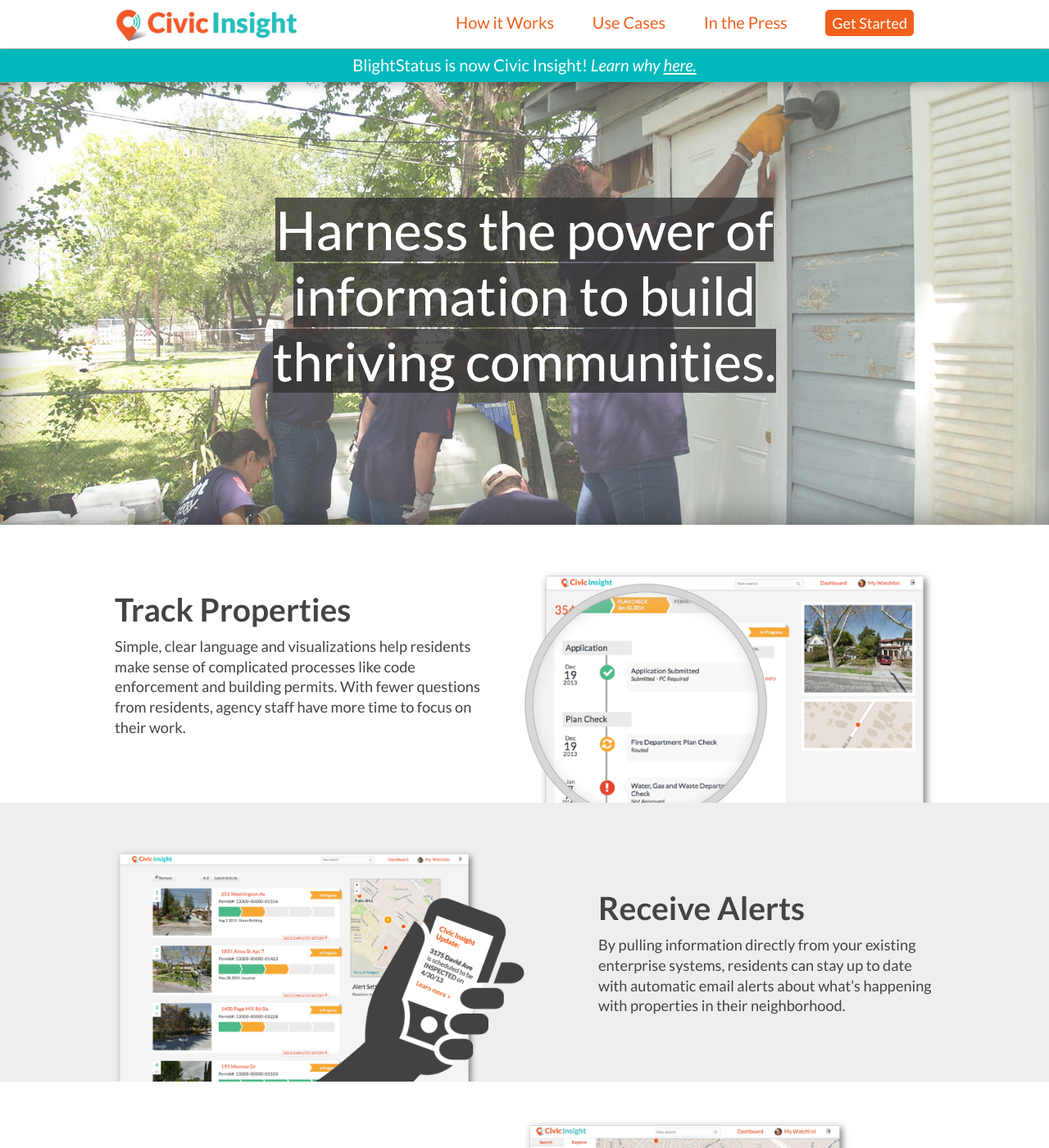
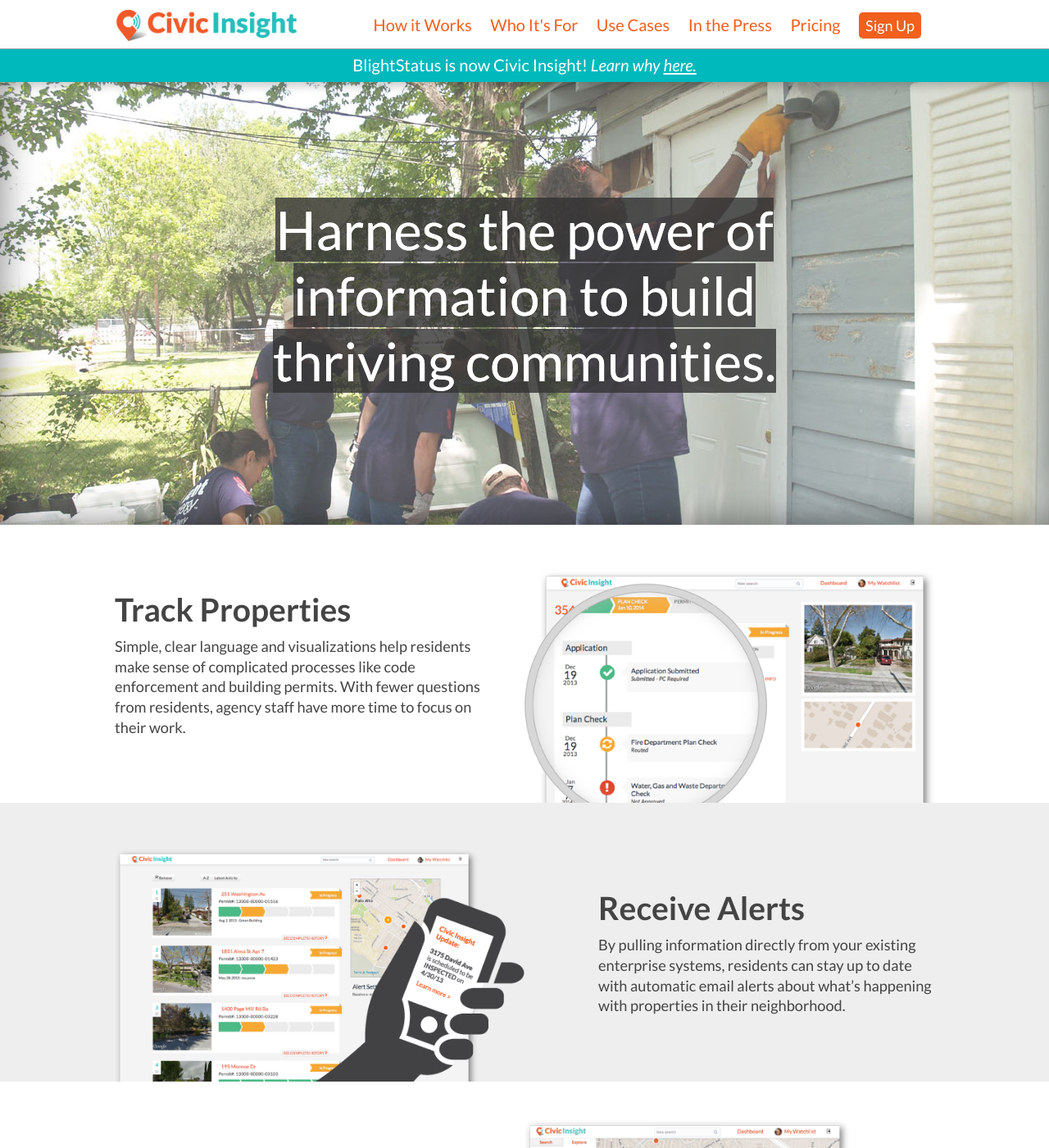
Before and after one commit to civicindustries/civicinsight.com, a Jekyll site: the page built from index.html, in a window 1280 px wide and 1400 px high. Shown: the whole window at 82% size. Built offline with Jekyll 4.4.1, drawn with Linux system fonts in a browser that asks for light colours; nearby versions of some CDN libraries; Markdown is read by kramdown in place of the engine named in the settings; some of the changed text lies outside the part shown.

Commit message:
Content changes

```diff
--- a/_includes/header.html
+++ b/_includes/header.html
@@ -6,20 +6,17 @@
     </div>
     <ul id="nav" style="float: right">
       <li><a href="/index.html#product">How it Works</a></li>
+      <li><a href="/index.html#who-for">Who It's For</a></li>
       <li><a href="/index.html#case-studies">Use Cases</a></li>
       <li><a href="/index.html#clients">In the Press</a></li>
-      <li><a class="menu-button btn-glow primary btn-submit signup" href="/index.html#pricing">Get Started</a></li>
-
-
+      <li><a href="/index.html#pricing">Pricing</a></li>
+      <li><a class="menu-button btn-glow primary btn-submit signup" href="/index.html#pricing">Sign Up</a></li>
     </ul>
-
   </div>
-
 
   <div id="notice" class="shadow">
     <p>
       BlightStatus is now Civic Insight! <span class="notice">Learn why <a class="here" href="http://bit.ly/10yKu1E">here.</a></span>
     </p>
   </div>
-
 </header>
--- a/_includes/home/case-studies.html
+++ b/_includes/home/case-studies.html
@@ -1,62 +1,30 @@
 <!-- Section #3 -->
-<section id="case-studies"  data-speed="4" class="teal-background row">
-
-
+<section id="who-for"  data-speed="4" class="teal-background row">
   <div class="columns" style="width: 1000px; margin: 0 auto">
-
-    <div class="center"><h1>What Can I Use It For?</h1></div>
-
-    <!-- Big Picture Stuff -->
-    <div id="neighborhood-revitalization" >
     <article class="columns row">
-
       <div class="row-column-left" style="width: 480px; float: left; padding: 20px 0; margin-right: 40px">
-            <h3>Building Permits</h3>
-            <ul  style="position: relative; list-style: bullet">
-              <li>
-                Building and development are critical drivers of economic prosperity in any city.
-                Civic Insight eliminates costly delays by demystifying the permit approval process and making
-                timely information available when it’s most important.
-              </li>
-            </ul>
+        <h3>Benefits for Constituents</h3>
+          <div class="benefits">
+              <div class="summary">
+                <div class="title"><strong>Residents &amp; Local Orgs</strong></div>
+                <div class="circular-image"><img src="/images/stock/159494420.jpg" /></div>
+                <p>Residents have answers at their fingertips in language they understand, saving them a visit to City Hall.</p>
+              </div>
+          </div>
+          <div class="benefits">
+              <div class="circular-image"><img src="/images/stock/110296997.jpg" /></div>
+              <div class="summary">
+                <div class="title"><strong>Real Estate Professionals</strong></div>
+                <p>Track multiple properties at a time and stay on top of all your projects with real-time alerts.</p>
+              </div>
+          </div>
       </div>
 
       <div class="row-column-right" style="width: 480px; float: left; padding: 20px 0">
-            <h3>Code Enforcement</h3>
-            <ul  style="position: relative; list-style: bullet">
-              <li>
-                We all have a vested interest in seeing our communities thrive. By getting everyone on the same page about
-                the city’s current efforts, Civic Insight helps residents, city staff, and local organizations work together
-                more effectively as they enhance the value of quality and value of their communities.
-              </li>
-            </ul>
-          </div>
-
-      </article>
-    </div>
-
-
-
-
-
-
-
-    <!-- Archetypes -->
-    <div id="neighborhood-revitalization" >
-      <article class="columns row">
-        <div class="row-fluid">
-
+          <h3>Benefits for Government</h3>
           <div class="benefits">
+              <!-- <div class="circular-image"><img src="/images/stock/131916311.jpg" /></div> -->
               <div class="circular-image"><img src="/images/stock/104071613.jpg" /></div>
-                  <div class="summary">
-                    <div class="title"><strong>Residents &amp; Local Orgs</strong></div>
-                    <p>Residents have answers at their fingertips in language they understand, saving them a visit to City Hall.</p>
-
-                  </div>
-              </div>
-
-              <div class="benefits">
-                  <div class="circular-image"><img src="/images/stock/131916311.jpg" /></div>
               <div class="summary">
                 <div class="title"><strong>City Leadership</strong></div>
                 <p>Measure the progress of your initiatives at a glance with citywide analytics and visualizations.</p>
@@ -64,29 +32,54 @@
           </div>
 
           <div class="benefits">
-                <div class="circular-image"><img src="/images/stock/159494420.jpg" /></div>
+            <div class="circular-image"><img src="/images/stock/131916311.jpg" /></div>
             <div class="summary">
               <div class="title"><strong>City Staff</strong></div>
               <p>Collaborate more effectively across departments with property information centralized in one place.</p>
             </div>
           </div>
-
-            <div class="benefits">
-                <div class="circular-image"><img src="/images/stock/110296997.jpg" /></div>
-                <div class="summary">
-                  <div class="title"><strong>Real Estate Professionals</strong></div>
-                  <p>Track multiple properties at a time and stay on top of all your projects with real-time alerts. </p>
-                </div>
-            </div>
-
       </div>
     </article>
   </div>
-
-
-  </div>
-
-
-
 </section>
 <div class="clear"></div>
+
+<section id="case-studies"  data-speed="4" class="row offwhite ">
+  <article class="columns row">
+    <div class="columns" style="width: 1000px; margin: 0 auto">
+
+      <div class="center"><h1>Use it for... Building Permitting</h1></div>
+      <div class="center"><p>Building and development are critical drivers of economic prosperity in any city. Civic Insight eliminates costly delays by demystifying the permit approval process and making timely information available when it’s most important.<p></div>
+      <div class="row-column-left" style="width: 480px; display:inline-block; float: left; padding: 20px 0; margin-right: 40px">
+        <iframe src="//player.vimeo.com/video/85475367" width="500" height="281" frameborder="0" webkitallowfullscreen mozallowfullscreen allowfullscreen></iframe>
+      </div>
+      <div class="row-column-right" style="width: 480px; display:inline-block; float: left; padding: 20px 0; margin-right: 0px">
+          <p class="quote-text">"What they've done very successfully is taken a very complicated process and broken it down into three easy steps: where am I in the process, what’s coming next, and when am I going to be done?"</p>
+          <p class="quote-name">Peter Pirnejad<br>Director Of Development Services</p>
+          <p>City of Palo Alto, CA</p>
+
+          <p><u><a href="http://paloalto.civicinsight.com">See Civic Insight in action in Palo Alto</a></u></p>
+      </div>
+    </div>
+</section>
+<div class="clear"></div>
+
+<section class="row white ">
+    <div class="columns" style="width: 1000px; margin: 0 auto">
+      <div class="center"><h1>Use it for... Code Enforcement</h1></div>
+      <div class="center"><p>We all have a vested interest in seeing our communities thrive. By getting everyone on the same page about the city’s current efforts, Civic Insight helps residents, city staff, and local organizations work together more effectively as they enhance the value of quality and value of their communities.<p></div>
+
+      <div class="row-column-left" style="width: 480px; display:inline-block; float: left; padding: 20px 0; margin-right: 40px">
+          <p class="quote-text">""BlightStatus [Civic Insight] is incredibly important... We hear over and over from the public how simple, beautiful, and easy it is to use.""</p>
+          <p class="quote-name">Denice Ross<br>Director Of Enterprise Information</p>
+          <p>City of New Orleans, LA</p>
+
+          <p><u><a href="http://blightstatus.nola.gov">See Civic Insight in action in New Orleans</a></u></p>
+      </div>
+      <div class="row-column-right" style="width: 480px; display:inline-block; float: left; padding: 20px 0; margin-right: 0px">
+        <iframe width="560" height="315" src="//www.youtube.com/embed/vfmnn1xygjw" frameborder="0" allowfullscreen></iframe>
+      </div>
+    </div>
+  </article>
+</section>
+<div class="clear"></div>
--- a/_includes/home/newsletter.html
+++ b/_includes/home/newsletter.html
@@ -4,15 +4,20 @@
       <div class="center"><h1 >Get Started with Civic Insight</h1></div>
         <div class="form">
           <form action="http://civicinsight.us4.list-manage.com/subscribe/post?u=bc89bc1a568c7ecb05735ef0d&amp;id=1df64879e9" method="post">
-            <input class="FNAME" name='FNAME' type='text' placeholder="Your Name">
-            <input class="EMAIL" name='EMAIL' type='text' placeholder="Email">
-            <input class="menu-button btn-glow primary btn-submit signup" style="border: 0; padding: 10px" value="Subscribe" type="submit">
+            <input class="FNAME" name='FNAME' type='text' placeholder="Your Name" style="width:20%" />
+            <input class="EMAIL" name='EMAIL' type='text' placeholder="Email" style="width:20%" />
+            <input class="ORGANIZATION" name='ORGANIZATION' type='text' placeholder="Organization" style="width:20%" />
+            <input class="ZIPCODE" name='ZIPCODE' type='text' placeholder="Zipcode" style="width:20%" />
+
+            <ul style="display:inline-block; float:left">
+            <li><input type="checkbox" id="todo_change" />I’d like to talk to someone about getting Civic Insight in my area</li>
+            <li><input type="checkbox" id="todo_change" checked />I’d like to receive quarterly  updates about Civic Insight</li>
+            </ul>
+
+            <div style="display:inline-block; float:left">
+            <input class="menu-button btn-glow primary btn-submit signup" style="border: 0; padding: 10px" value="Submit" type="submit">
+            </div>
           </form>
-        </div>
-        <div class="unsubscribe">
-          <p>
-             You can keep up to date by subscribing to our free newsletters. You can unsubscribe at any time.
-          </p>
         </div>
       </div>
   </article>
--- a/stylesheets/style.css
+++ b/stylesheets/style.css
@@ -224,11 +224,11 @@
 }
 
 ul#nav {
-	padding: 15px;
+	padding: 18px;
 }
 ul#nav li{
 	display: inline;
-	padding: 10px 22px;
+	padding: 15px 10px 10px 10px;
 	font-size: 20px;
 	list-style: none;
 }
@@ -237,7 +237,6 @@
 	font-weight: 400;
 	text-decoration: none;
 }
-
 
 ul{
 	padding: 0;
@@ -815,9 +814,8 @@
 
 
 #case-studies{
-  text-align: white !important;
-  background-color: #00b9bd !important ;
-  height: 700px !important;
+  background-color: #f8f8f8 !important ;
+  /*height: 700px !important;*/
 }
 
 #case-studies li{
@@ -945,6 +943,12 @@
   text-align: center;
   line-height: 230%;
   font-size: 100%;
+}
+
+#case-studies .quote-text {
+  font-style: italic;
+  min-height: 130px;
+  font-size: 110%;
 }
 
 #clients .quote-text{
```
Lines whose indentation alone changed are shown as unchanged.
